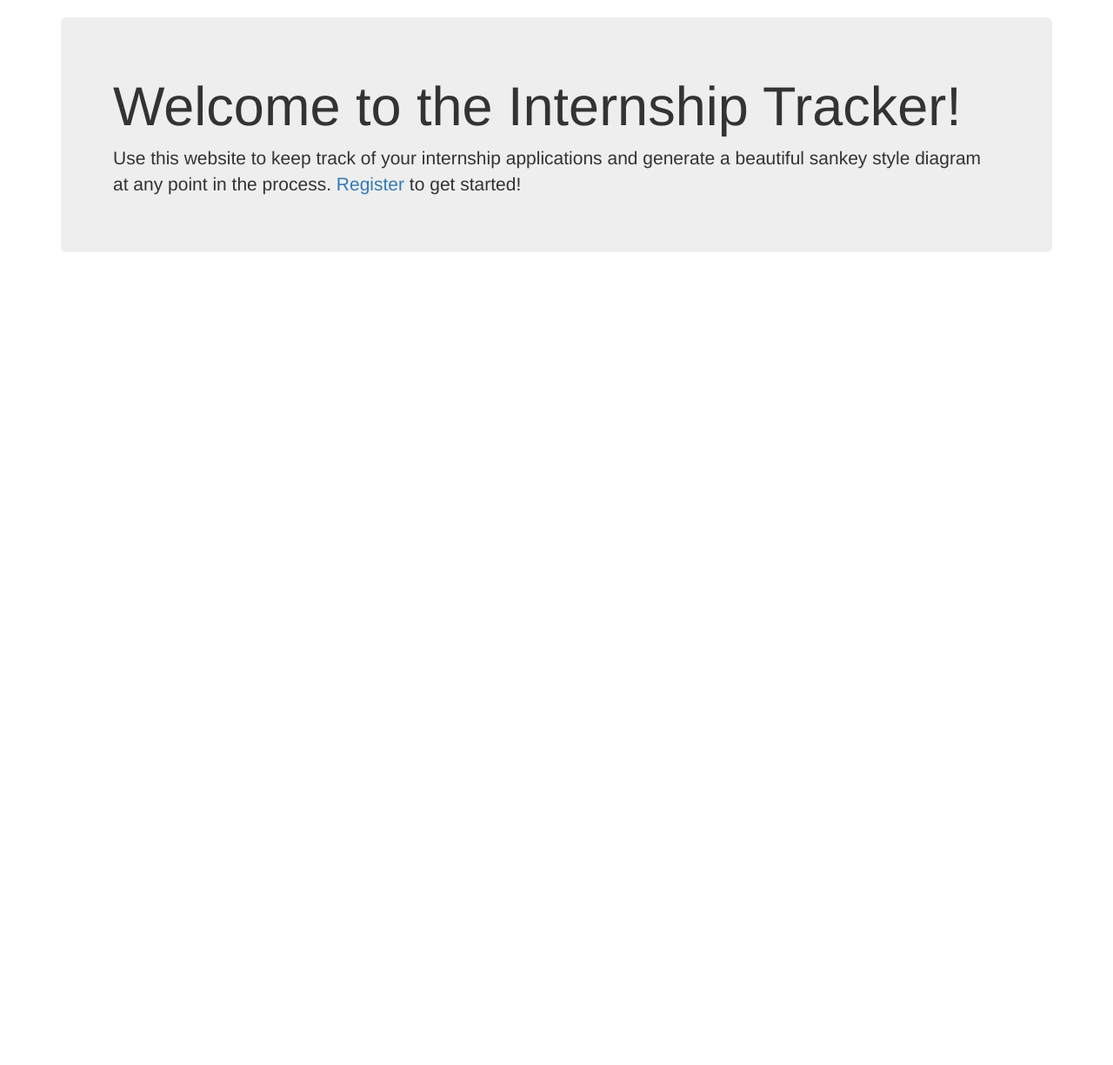
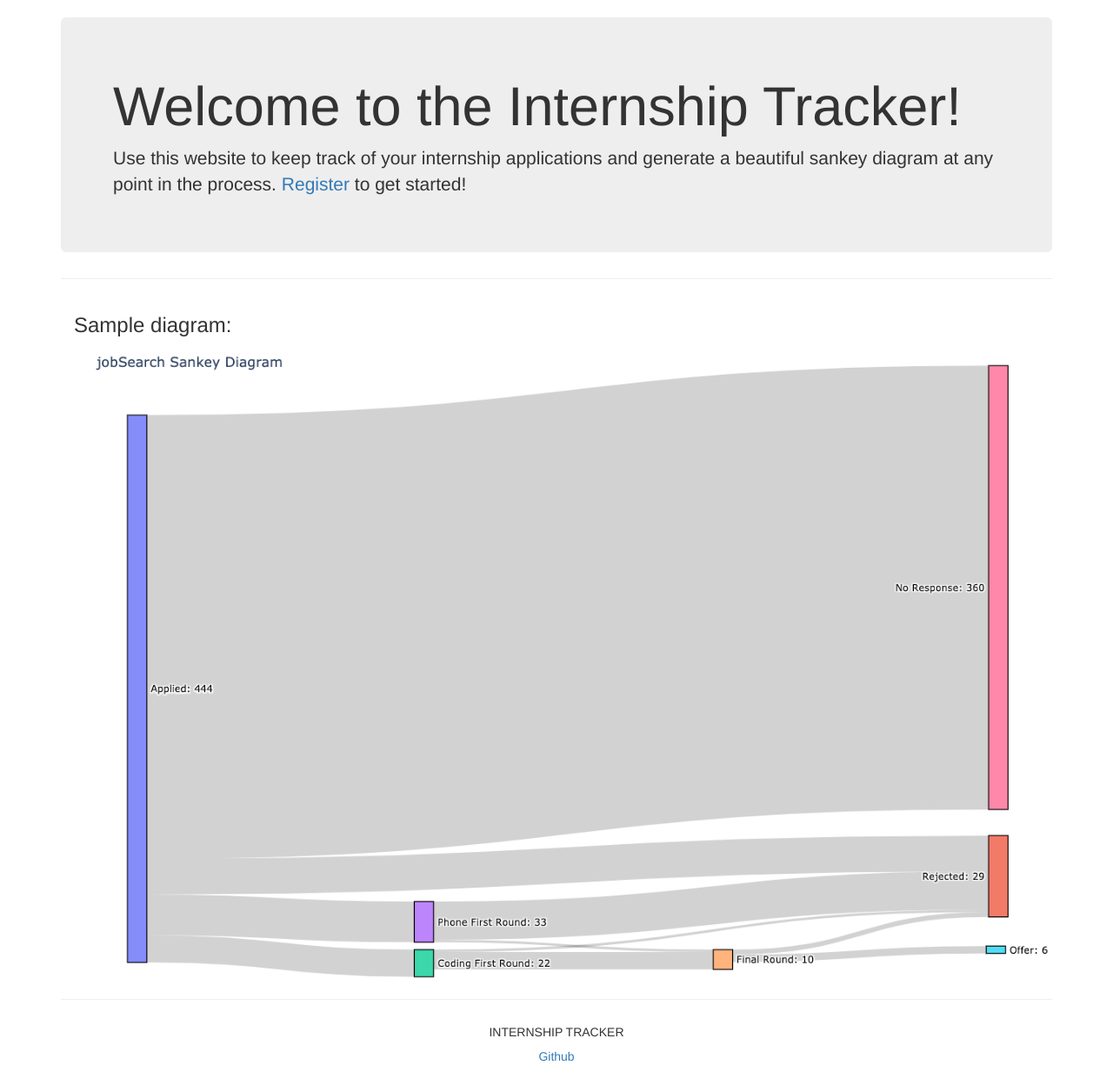
Before and after one commit to rachitpareek/jobSearch, a Flask app: page / in a window 1280 px wide. Shown: the part 52-1277 px from the top of the page at 87% size. Before the commit the page ends 342 px from the top, so only its background shows below. Run offline with Flask 2, Linux system fonts and the light colour scheme; some libraries are stand-ins or nearby versions.

Commit message:
added photo on homepage and footer

```diff
--- a/application/__init__.py
+++ b/application/__init__.py
@@ -6,7 +6,7 @@ from flask_login import LoginManager
 from flask_bootstrap import Bootstrap
 
 
-app = Flask(__name__)
+app = Flask(__name__, static_folder='templates/static')
 app.config.from_object(Config)
 
 bootstrap = Bootstrap(app)
--- a/application/templates/base.html
+++ b/application/templates/base.html
@@ -1,22 +1,16 @@
-{% extends 'bootstrap/base.html' %}
-
-{% block scripts %}
+{% extends 'bootstrap/base.html' %} {% block scripts %}
 <!-- Global site tag (gtag.js) - Google Analytics -->
 <script async src="https://www.googletagmanager.com/gtag/js?id=UA-147664644-2"></script>
 <script>
     window.dataLayer = window.dataLayer || [];
-  function gtag(){dataLayer.push(arguments);}
+
+    function gtag() {
+        dataLayer.push(arguments);
+    }
     gtag('js', new Date());
-
     gtag('config', 'UA-147664644-2');
 </script>
-{% endblock %}
-
-{% block title %}
-    {% if title %}{{ title }}{% else %}{{ 'Internship Tracker' }}{% endif %}
-{% endblock %}
-
-{% block navbar %}
+{% endblock %} {% block title %} {% if title %}{{ title }}{% else %}{{ 'Internship Tracker' }}{% endif %} {% endblock %} {% block navbar %}
 <nav class="navbar navbar-default">
     <div class="container">
         <div class="navbar-header">
@@ -25,12 +19,11 @@
                 <span class="icon-bar"></span>
                 <span class="icon-bar"></span>
                 <span class="icon-bar"></span>
-                </button>
-                {% if current_user.is_anonymous %}
-                <a class="navbar-brand" href="{{ url_for('home') }}">Internship Tracker</a>
-                {% else %}
-                <a class="navbar-brand" href="{{ url_for('home') }}">Internship Tracker</a>
-                {% endif %}
+            </button> {% if current_user.is_anonymous %}
+            <a class="navbar-brand" href="{{ url_for('home') }}">Internship
+                Tracker</a> {% else %}
+            <a class="navbar-brand" href="{{ url_for('home') }}">Internship
+                Tracker</a> {% endif %}
         </div>
         <div class="collapse navbar-collapse" id="bs-example-navbar-collapse-1">
             <ul class="nav navbar-nav">
@@ -44,25 +37,34 @@
                 {% if current_user.is_anonymous %}
                 <li><a href="{{ url_for('login') }}">{{ 'Login' }}</a></li>
                 {% else %}
-                    <li><a href="{{ url_for('user', username=current_user.username) }}">Profile</a></li>
+                <li><a href="{{ url_for('user', username=current_user.username)
+                        }}">Profile</a></li>
                 <li><a href="{{ url_for('logout') }}">{{ 'Logout' }}</a></li>
                 {% endif %}
             </ul>
         </div>
     </div>
 </nav>
-{% endblock %}
+{% endblock %} {% block content %}
+<div class="container">
+    {% with messages = get_flashed_messages() %} {% if messages %} {% for message in messages %}
+    <div class="alert alert-info" role="alert">{{ message }}</div>
+    {% endfor %} {% endif %} {% endwith %} {% block app_content %}{% endblock %}
+    <footer class="page-footer fixed-bottom font-small cyan pt-70 darken-3">
+        <hr />
+        <div class="container-fluid text-center text-md-left">
+            <div class="row">
+                <div class="col-md-12 my-3">
+                    <h5 class="text-uppercase">Internship Tracker</h5>
+                    <div class="my-5 flex-center">
+                        <a href="https://github.com/rachitpareek/jobSearch">
+                            Github
+                        </a>
+                    </div>
+                </div>
+            </div>
+        </div>
+    </footer>
 
-{% block content %}
-    <div class="container">
-        {% with messages = get_flashed_messages() %}
-        {% if messages %}
-            {% for message in messages %}
-            <div class="alert alert-info" role="alert">{{ message }}</div>
-            {% endfor %}
-        {% endif %}
-        {% endwith %}
-
-        {% block app_content %}{% endblock %}
 </div>
 {% endblock %}
--- a/application/templates/home.html
+++ b/application/templates/home.html
@@ -1,15 +1,20 @@
-{% extends "base.html" %}
-
-{% block app_content %}
+{% extends "base.html" %} {% block app_content %}
 <div class="jumbotron">
     <h1>Welcome to the Internship Tracker!</h1>
     {% if current_user.is_anonymous %}
-            <p>Use this website to keep track of your internship applications and generate a beautiful sankey style diagram at any point in the process.
+    <p>Use this website to keep track of your internship applications and generate a beautiful sankey diagram at any point in the process.
         <a href="{{ url_for('register') }}">Register</a> to get started!
     </p>
     {% else %}
     <p>Visit your <a href="{{ url_for('dashboard') }}">dashboard!</a></p>
     {% endif %}
-
 </div>
-{% endblock %}
+{% if current_user.is_anonymous %}
+<hr/>
+<div class="container">
+    <div class="col-md">
+        <h3>Sample diagram:</h3>
+        <img src=".{{ url_for('static', filename='sankey.png') }}" class="img-responsive" alt="Sankey diagram">
+    </div>
+</div>
+{% endif %} {% endblock %}
```
Also changed, not shown: application/templates/static/sankey.png (added). Lines whose indentation alone changed are shown as unchanged.
